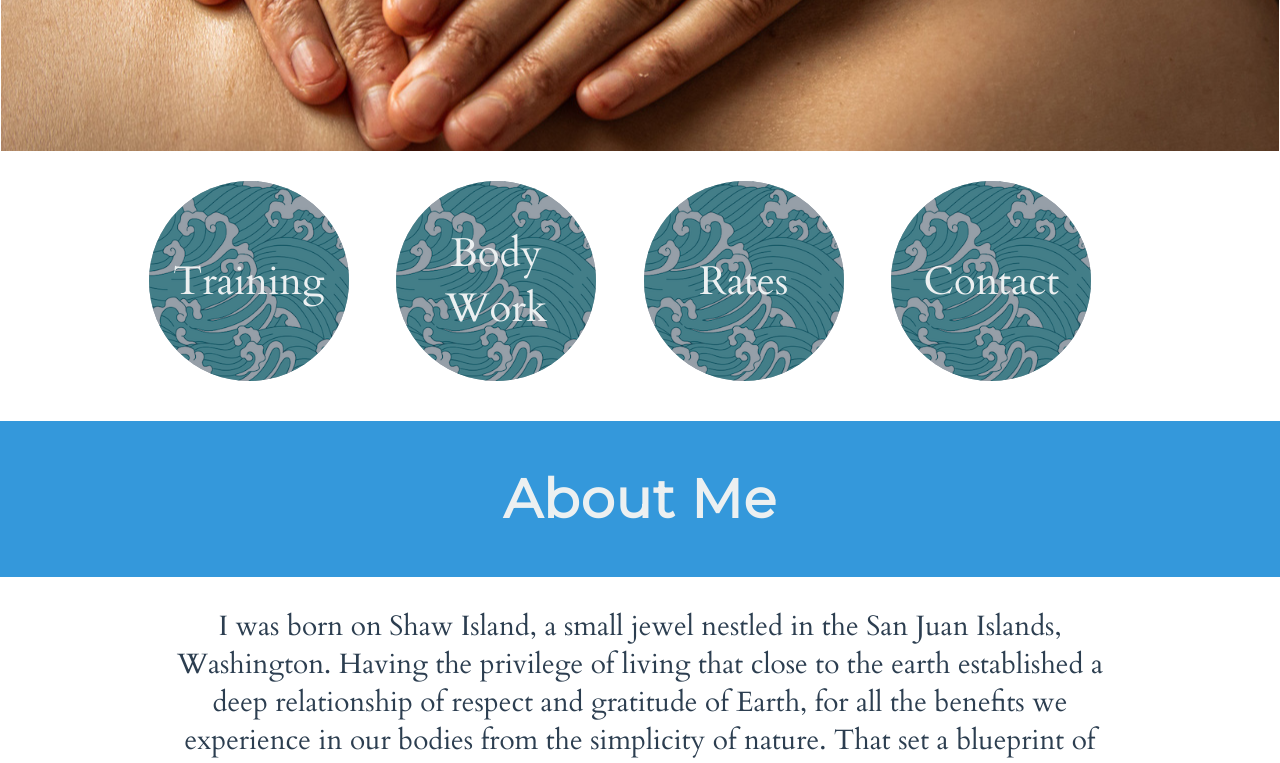
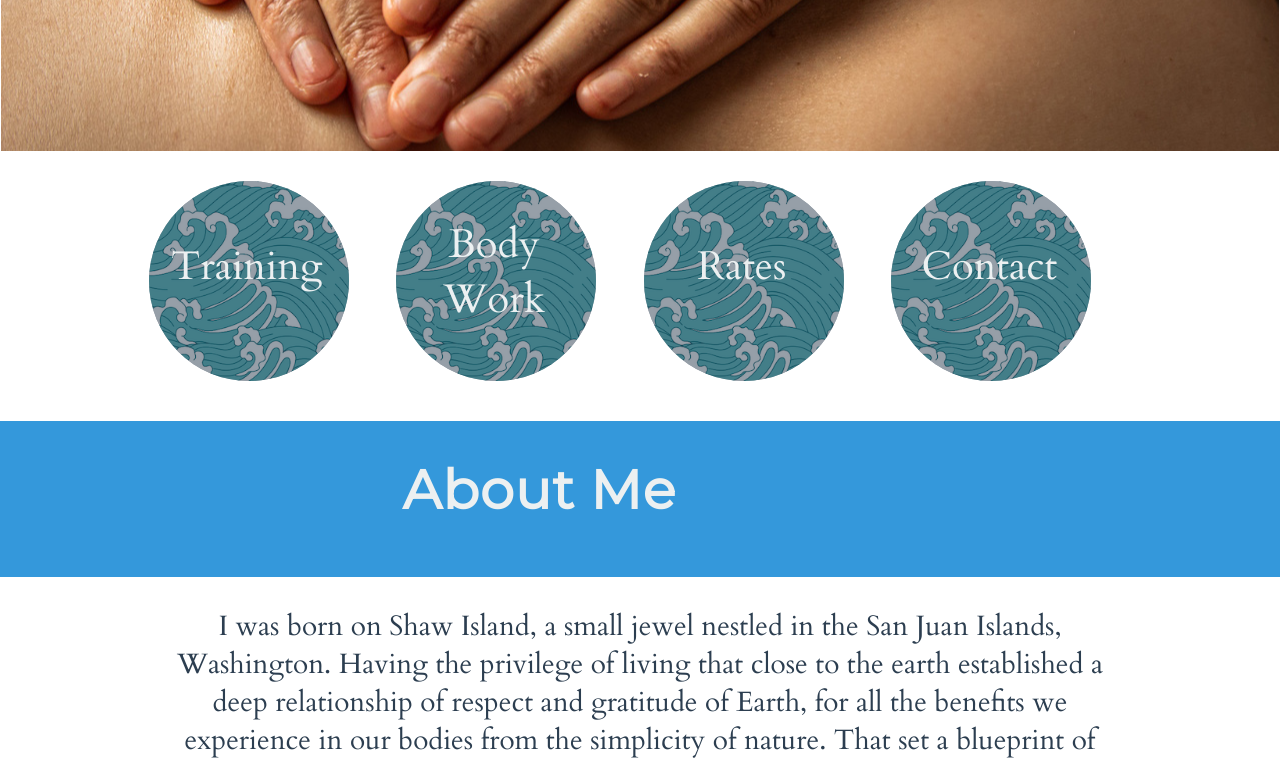
Before and after one commit to pnwlady/janicelaursenlmp, a website: page index.html in a window 1280 px wide. Shown: the part 492-1255 px from the top of the page. Drawn offline with Linux system fonts and the light colour scheme.

Commit message:
header text change

```diff
--- a/styles/main.css
+++ b/styles/main.css
@@ -122,9 +122,9 @@ h1, h2, h3, h4, h5, h6 {
 
 .section__text--centered {
   position: absolute;
-  top: 50%;
-  left: 50%;
-  transform: translate(-50%, -50%);
+  top: 40%;
+  left: 40%;
+  transform: translate(-40%, -40%);
 }
 
 .section__exampleWrapper,
```
